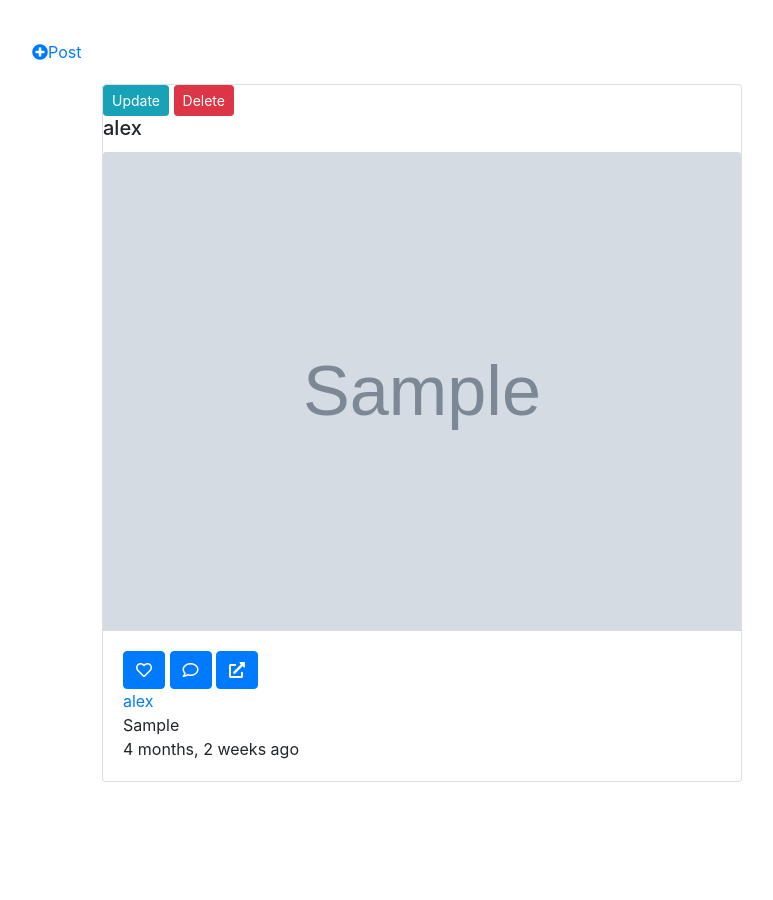
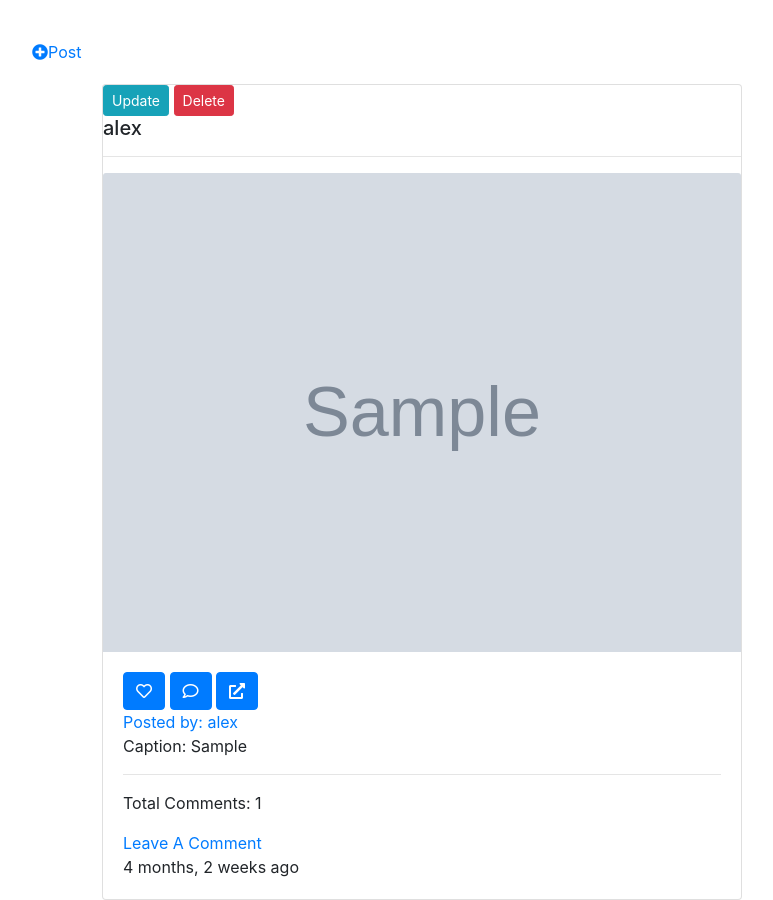
Before and after one commit to ow-tech/myinstagram, a Django app: page / in a window 1280 px wide. Shown: the part 60-960 px from the top of the page, without its empty margins (53-826 px from the left). Before the commit the page ends 842 px from the top, so only its background shows below. Run offline with Django 3.2, Linux system fonts and the light colour scheme; a user stored in the database is signed in; data comes from the database, SQL or seed files in the repository; tables that the repository leaves empty hold one stand-in row (values such as "Sample post"); grey boxes marked "Sample" are stand-in pictures; some libraries are stand-ins or nearby versions.

Commit message:
created a commentform, model and a view for the comments

```diff
--- a/instagram/admin.py
+++ b/instagram/admin.py
@@ -1,5 +1,6 @@
 from django.contrib import admin
-from .models import Image
+from .models import Image, Comments
 
 # Register your models here.
 admin.site.register(Image)
+admin.site.register(Comments)
--- a/instagram/models.py
+++ b/instagram/models.py
@@ -30,3 +30,17 @@ class Image(models.Model):
     def search_by_author(cls, search_term):
         users = cls.objects.filter(author__username__icontains=search_term)
         return users
+
+class Comments(models.Model):
+    image = models.ForeignKey(Image, related_name='comments', on_delete=models.CASCADE)
+    user = models.ForeignKey(User, on_delete=models.CASCADE)
+    content = models.TextField()
+    timestamp = models.DateTimeField(auto_now=True)
+
+
+    def __str__(self):
+        return '{}'.format(self.content)
+
+    def vaild(self):
+        self.vaild = True
+        self.save()
--- a/instagram/templates/instagram/main.html
+++ b/instagram/templates/instagram/main.html
@@ -16,6 +16,7 @@
         </div>
         <div>
             <h5 class="card-title">{{ post.author }}</h5>
+            <hr>
             <a href="{% url 'single_image' post.id %}"><img class="card-img-top" src= "{{ post.image.url}}" alt="image"></a>
         </div>
         <div class="card-body">
@@ -25,8 +26,15 @@
                 <a href="#" class="btn btn-primary"><i class="fas fa-external-link-alt"></i></a>
             </div>
             <div>
-                <a href="{% url 'profile' %}">{{ post.author}}</a> <span><p class="card-text">{{post.caption}}</p></span>
+                <a href="{% url 'profile' %}">Posted by: {{ post.author}}</a> <span><p class="card-text">Caption: {{post.caption}}</p></span>
             </div>
+            <hr>
+
+            <div class="commentsection">
+                <p>Total Comments: {{ post.comments.count }}</p>
+                <a href="{% url 'add_comment' post.id %}">Leave A Comment</a>
+            </div>
+
             <div class='timepass'>
                 {{post.date_posted |timesince }} ago
             </div>
--- a/instagram/urls.py
+++ b/instagram/urls.py
@@ -11,7 +11,8 @@ urlpatterns = [
     path(r'(<str:pk>)/', views.update_post, name='updatepost'),
     path(r'delete_post/(<int:pk>)/', views.delete_post, name='deletepost'),
     path(r'single/(<int:pk>)/', views.single_post, name = 'single_image'),
-    path(r'search/', views.search_results, name='search_results')
+    path(r'search/', views.search_results, name='search_results'),
+    path(r'comment/(<int:pk>)/', views.comments, name='add_comment')
 ]
 if settings.DEBUG:
     urlpatterns+= static(settings.MEDIA_URL, document_root = settings.MEDIA_ROOT)
--- a/instagram/views.py
+++ b/instagram/views.py
@@ -1,16 +1,17 @@
 from django.shortcuts import render, redirect, get_object_or_404
 from django.http import HttpResponse
-from .models import Image
+from .models import Image, Comments
 from django.contrib.auth.models import User
 from django.contrib.auth.decorators import login_required
-from .forms import NewPostForm
+from .forms import NewPostForm, CommentForm
 
 
 
 @login_required(login_url='')
 def main(request):
     context = {
-        'posts': Image.objects.all().order_by('-date_posted')
+        'posts': Image.objects.all().order_by('-date_posted'),
+        'comments': Comments.objects.all()
     }
     return render(request, 'instagram/main.html', context)
 
@@ -55,9 +56,14 @@ def delete_post(request, pk):
 
 
 @login_required(login_url='/accounts/login')
-def single_post(request, image_id):
-    images = get_object_or_404(Image, pk=image_id)
-    return render(request, 'instagram/single_post.html', {"images":images})
+def single_post(request, pk):
+    images = get_object_or_404(Image, id=pk)
+    comments = Comments.objects.all()
+    context = {
+        "images":images,
+        "comments": comments
+    }
+    return render(request, 'instagram/single_post.html', context)
 
 login_required(login_url='/accounts/login')
 
@@ -71,3 +77,23 @@ def search_results(request):
     else:
         message = "You haven't searched for any term"
         return render(request, 'instagram/search.html',{"message":message})
+
+def comments(request, pk):
+    current_user = request.user
+    image = get_object_or_404(Image, id=pk)
+    if request.method == 'POST':
+        form = CommentForm(request.POST)
+        if form.is_valid():
+            comment = form.save(commit = False)
+            comment.user = current_user
+            comment.image = image
+            comment.save()
+            return redirect('main_page')
+    else:
+        form = CommentForm()
+    return render(request,'instagram/add_comment.html',{"form":form})
+
+
+
+
+    comment = get_object_or_404()
--- a/static/css/base.css
+++ b/static/css/base.css
@@ -45,8 +45,8 @@ body{
 .pa{
     margin-top: 200px;
 }
-.singleImage{
-    margin-left: 24%;
+/* .singleImage{
+    margin-left: 24%; */
 
 }
 .singleImage img{
```
Also changed, not shown: instagram/forms.py (+6 -1 lines), instagram/templates/instagram/add_comment.html (added, +14 -0 lines), instagram/templates/instagram/single_post.html (+16 -4 lines), instagram/migrations/0009_comments.py (added), users/migrations/0002_auto_20200602_1519.py (added).
